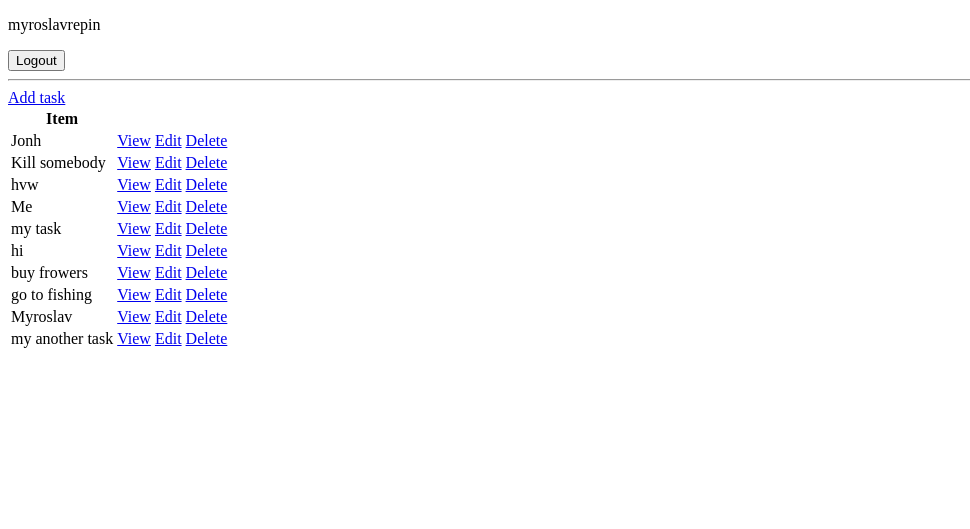
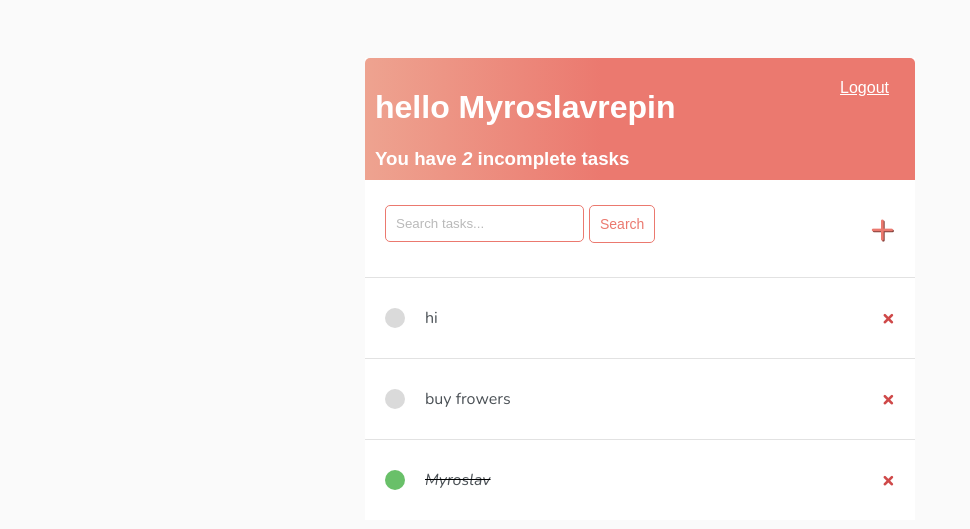
Before and after one commit to MyroslavRepin/To-Do-list, a Django app: page / in a window 1280 px wide. Shown: the top 529 px of the page, without its empty margins (0-970 px from the left). Run offline with Django 5.2, Linux system fonts and the light colour scheme; a user stored in the database is signed in; data comes from the database, SQL or seed files in the repository; both versions use the stored data as it was after the commit.

Commit message:
Initial commit

```diff
--- /dev/null
+++ b/base/templates/base/base.html
@@ -0,0 +1,255 @@
+<!DOCTYPE html>
+<html lang="en">
+<head>
+    <meta charset="UTF-8">
+    <meta name="viewport" content="width=device-width, initial-scale=1.0">
+    <link rel="preconnect" href="https://fonts.googleapis.com">
+    <link rel="preconnect" href="https://fonts.gstatic.com" crossorigin>
+    <link href="https://fonts.googleapis.com/css2?family=Nunito:ital,wght@0,200..1000;1,200..1000&display=swap" rel="stylesheet">
+    <title>To do</title>
+</head>
+<body>
+    <style>
+
+        body {
+            background-color: #fafafa;
+            font-family: 'Nunito', sans-serif;
+            padding-top: 50px;
+        }
+
+        .container {
+            max-width: 550px;
+            margin: auto;
+            background-color: #fff;
+        }
+
+        h1, h2, h3, h4, h5, h6 {
+            font-family: 'Raleway', sans-serif;
+        }
+
+        a, p, th, td {
+            color: #4b5156;
+        }
+
+        .header-bar {
+            display: flex;
+            justify-content: space-between;
+            color: #fff;
+            padding: 10px;
+            border-radius: 5px 5px 0 0;
+            background: linear-gradient(90deg, #EEA390 0%, #EB796F 43%, #EB796F 100%);
+        }
+
+        .header-bar a {
+            color: rgb(247, 247, 247);
+            text-decoration: none;
+        }
+
+        .card-bord {
+            margin: 20px;
+            padding: 20px;
+            background-color: #fff;
+            border-radius: 5px;
+
+        }
+
+        label {
+            display: block;
+            margin-top: 10px;
+        }
+
+        input[type=text],
+        input[type=password],
+        textarea {
+            border: 1px solid #EB796F;
+            border-radius: 5px;
+            padding: 10px;
+            width: calc(100% - 22px); /* Adjust width for padding */
+            margin-bottom: 10px; /* Add margin below input fields */
+        }
+
+        .button-form {
+            border: 1px solid #EB796F;
+            background-color: #FFF;
+            color: #EB796F;
+            padding: 10px;
+            font-size: 14px;
+            border-radius: 5px;
+            cursor: pointer;
+            text-decoration: none;
+            transition: background-color 0.3s, color 0.3s; /* Add transition effect */
+        }
+
+        .button-form:hover {
+            background-color: #EB796F;
+            color: #FFF;
+        }
+
+
+        body {
+            background-color: #fafafa;
+            font-family: 'Nunito', sans-serif;
+            padding-top: 50px;
+        }
+        .container {
+            max-width: 550px;
+            margin: auto;
+            background-color: #fff;
+        }
+        h1, h2, h3, h4, h5, h6 {
+            font-family: 'Raleway', sans-serif;
+        }
+        a, p, th, td {
+            color: #4b5156;
+        }
+        .header-bar {
+            display: flex;
+            justify-content: space-between;
+            color: #fff;
+            padding: 10px;
+            border-radius: 5px 5px 0 0;
+            background: linear-gradient(90deg, #EEA390 0%, #EB796F 43%, #EB796F 100%);
+            position: relative;
+
+        }
+        .header-bar a {
+            color: rgb(247, 247, 247);
+            text-decoration: none;
+        }
+        .task-wrapper {
+            display: flex;
+            align-items: center;
+            justify-content: space-between;
+            padding: 20px;
+            background-color: #fff;
+            border-top: 1px solid rgb(226, 226, 226);
+        }
+        .task-title {
+            display: flex;
+            align-items: center;
+        }
+        .task-title a {
+            text-decoration: none;
+            color: #4b5156;
+            margin-left: 10px;
+        }
+        .task-complete-icon,
+        .task-incomplete-icon {
+            height: 20px;
+            width: 20px;
+            border-radius: 50%;
+            margin-right: 10px;
+        }
+        .task-complete-icon {
+            background-color: rgb(105, 192, 105);
+        }
+        .task-incomplete-icon {
+            background-color: rgb(218, 218, 218);
+        }
+
+        .delete-link {
+            text-decoration: none;
+            font-weight: 900;
+            color: #cf4949;
+            font-size: 22px;
+            line-height: 0;
+            padding: 20px 0px;
+        }
+
+        #add-link {
+            color: #EB796F;
+            text-decoration: none;
+            font-size: 42px;
+            text-shadow: 1px 1px #81413b;
+        }
+
+        #search-add-wrapper {
+            display: flex;
+            justify-content: space-between;
+            align-items: center;
+            padding: 20px;
+        }
+
+        input[type=text],
+        input[type=password],
+        textarea {
+            border: 1px solid #EB796F;
+            border-radius: 5px;
+            padding: 10px;
+            width: 90%;
+            margin-right: 5px;
+        }
+
+        label {
+            padding-top: 10px !important;
+            display: block;
+        }
+
+        ::placeholder {
+            font-weight: 300;
+            opacity: 0.5;
+        }
+
+        .button {
+            border: 1px solid #EB796F;
+            background-color: #FFF;
+            color: #EB796F;
+            padding: 10px;
+            font-size: 14px;
+            border-radius: 5px;
+            cursor: pointer;
+            text-decoration: none;
+        }
+        .button-search{
+            border: 1px solid #EB796F;
+            background-color: #FFF;
+            color: #EB796F;
+            padding: 10px;
+            font-size: 14px;
+            border-radius: 5px;
+            cursor: pointer;
+            text-decoration: none;
+            height: 38px;
+        }
+        .button-form{
+            border: 1px solid #EB796F;
+            background-color: #FFF;
+            color: #EB796F;
+            padding: 10px;
+            font-size: 14px;
+            border-radius: 5px;
+            cursor: pointer;
+            text-decoration: none;
+        }
+        .button-form:hover{
+            transition: 0.3s;
+            background-color: #EB796F;
+            color: #FFF;
+        }
+
+        .card-body {
+            padding: 20px;
+        }
+        .btn-logout {
+            border: none;
+            background: none;
+            color: #ffffff !important; /* белый цвет текста с приоритетом */
+            font-family: 'Raleway', sans-serif;
+            font-size: inherit;
+            cursor: pointer;
+            text-decoration: underline;
+            position: absolute;
+            top: 20px;
+            right: 20px;
+        }
+
+
+
+
+    </style>
+    <div class="container">
+        {% block content %}
+        {% endblock content %}
+    </div>
+</body>
+</html>
--- a/base/templates/base/task_list.html
+++ b/base/templates/base/task_list.html
@@ -1,21 +1,28 @@
-<!DOCTYPE html>
-<html lang="en">
-<head>
-    <meta charset="UTF-8">
-    <meta name="viewport" content="width=device-width, initial-scale=1.0">
-    <title>Document</title>
-</head>
-<body>
+{% extends 'base/base.html' %}
+
+{% block content %}
+<div class="header-bar">
+    <div>
+        <h1>hello {{request.user| title }}</h1>
+        <h3 style="margin: 0;">You have <i>{{ count }}</i> incomplete task{{ count | pluralize:"s" }}</h3>
+
 
         {% if request.user.is_authenticated %}
-        <p>{{ request.user }}</p>
-        <button id="logout-button">Logout</button>
-        <form id="logout-form" method="post" action="{% url 'logout' %}" style="display: none;">
+        <form id="logout-form" method="post" action="{% url 'logout' %}" style="display: inline;">
             {% csrf_token %}
+            <button type="submit" style="border: none; background: none; color: #4b5156; font-family: 'Raleway', sans-serif; font-size: inherit; cursor: pointer; text-decoration: underline;" class="btn-logout">
+                Logout
+            </button>
         </form>
+
+
         {% else %}
         <a href="{% url 'login' %}">Log in</a>
         {% endif %}
+
+    </div>
+</div>
+
 
 <script>
 document.getElementById('logout-button').addEventListener('click', function() {
@@ -25,26 +32,52 @@
 
 
 
+<!--<a href="{% url 'task-create' %}">Add task</a>
+<form method="GET">
+<input type="text" name="search-area" value="{{ search_input }}" placeholder="Search tasks...">
+<input type="submit" value="Search">
+</form> -->
 
-    <hr>
+<div id="search-add-wrapper">
 
-    <a href="{% url 'task-create' %}">Add task</a>
-    <table>
-        <tr>
-            <th>Item</th>
-            <th></th>
-            <th></th>
-        </tr>
+    <form method="GET" style="margin-top: 0px; display: flex;">
+        <input type="text" name="search-area" value="{{ search_input }}" placeholder="Search tasks...">
+        <input class="button-search" type="submit" value="Search">
+    </form>
+    <a href="{% url 'task-create' %}" id="add-link">&#x2b;</a>
+</div>
+
+
+
+<div class="task-items-wrapper">
     {% for task in tasks %}
-        <tr>
-            <td>{{task.title}}</th>
-            <td><a href="{% url 'task' task.id %}">View</a></th>
-            <td><a href="{% url 'task-update' task.id %}">Edit</a></th>
-            <td><a href="{% url 'task-delete' task.id %}">Delete</a></th>
-        </td>
+        <div class="task-wrapper">
+            {% if task.complete %}
+                <div class="task-title">
+                    <div class="task-complete-icon"></div>
+                    <i><s><a href="{% url 'task-update' task.id %}">{{task}}</a></s></i>
+                </div>
+                <a href="{% url 'task-delete' task.id %}" class="delete-link">&#215;</a>
+
+            {% else %}
+                <div class="task-title">
+                    <div class="task-incomplete-icon"></div>
+                    <a href="{% url 'task-update' task.id %}">{{task}}</a>
+                </div>
+            <a href="{% url 'task-delete' task.id %}" class="delete-link">&#215;</a>
+
+            {% endif %}
+
+
+        </div>
     {% empty %}
     <h3>No items in list</h3>
     {% endfor %}
+
+</div>
+
 </table>
-</body>
-</html>
+
+
+
+{% endblock %}
--- a/base/urls.py
+++ b/base/urls.py
@@ -1,15 +1,15 @@
 from django.urls import path
-from .views import TackList
-from .views import TaskDetail, TaskCreate, TaskUpdate, DeleteView, CustomLoginView
+from .views import TaskList, TaskDetail, TaskCreate, TaskUpdate, TaskDelete, CustomLoginView, RegisterPage
 from django.contrib.auth.views import LogoutView
 
 urlpatterns = [
     path('login/', CustomLoginView.as_view(), name='login'),
     path('logout/', LogoutView.as_view(next_page='login'), name='logout'),
+    path('register/', RegisterPage.as_view(), name='register'),
 
-    path('', TackList.as_view(), name='tasks'),
+    path('', TaskList.as_view(), name='tasks'),
     path('task/<int:pk>/', TaskDetail.as_view(), name='task'),
     path('create-task/', TaskCreate.as_view(), name='task-create'),
     path('task-update/<int:pk>/', TaskUpdate.as_view(), name='task-update'),
-    path('task-delete/<int:pk>/', DeleteView.as_view(), name='task-delete'),
+    path('task-delete/<int:pk>/', TaskDelete.as_view(), name='task-delete'),
 ]
--- a/base/views.py
+++ b/base/views.py
@@ -1,15 +1,18 @@
-from django.shortcuts import render
+from django.http import HttpRequest, HttpResponse
+from django.shortcuts import render, redirect
 from django.views.generic.list import ListView
 from django.views.generic.detail import DetailView
+from django.views.generic.edit import FormView
 from django.views.generic.edit import CreateView, UpdateView, DeleteView
 
 from django.urls import reverse_lazy
 
 from django.contrib.auth.views import LoginView
+from django.contrib.auth.mixins import LoginRequiredMixin
+from django.contrib.auth.forms import UserCreationForm
+from django.contrib.auth import login
 
 from .models import Task
-
-
 
 class CustomLoginView(LoginView):
     template_name = 'base/login.html'
@@ -20,29 +23,68 @@ class CustomLoginView(LoginView):
         return reverse_lazy('tasks')
 
 
-class TackList(ListView):
+class RegisterPage(FormView):
+    template_name = 'base/register.html'
+    form_class = UserCreationForm
+    redirect_authenticated_user = True
+    success_url = reverse_lazy('tasks')
+
+    def form_valid(self, form):
+        user = form.save()
+        if user is not None:
+            login(self.request, user)
+        return super(RegisterPage, self).form_valid(form)
+
+    def get(self, *args, **kwargs):
+        if self.request.user.is_authenticated:
+            return redirect('tasks')
+        return super(RegisterPage, self).get(*args, **kwargs)
+
+
+
+class TaskList(LoginRequiredMixin, ListView):
     model = Task
     context_object_name = 'tasks'
+    template_name = 'base/task_list.html'
 
-class TaskDetail(DetailView):
+
+    def get_context_data(self, **kwargs):
+        context = super().get_context_data(**kwargs)
+        context['tasks'] = context['tasks'].filter(user=self.request.user)
+        context['count'] = context['tasks'].filter(complete=False).count()
+
+        search_input = self.request.GET.get('search-area') or ''
+        if search_input:
+            context['tasks'] = context['tasks'].filter(title__startswith=search_input)
+
+        context['search_area'] = search_input
+        return context
+
+class TaskDetail(LoginRequiredMixin, DetailView):
     model = Task
     context_object_name = 'task'
     template_name = 'base/task.html'
 
-
-class TaskCreate(CreateView):
+class TaskCreate(LoginRequiredMixin, CreateView):
     model = Task
-    fields = '__all__'
+    fields = ['title', 'description', 'complete']
     success_url = reverse_lazy('tasks')
 
+    def form_valid(self, form):
+        form.instance.user = self.request.user
+        return super().form_valid(form)
 
-class TaskUpdate(UpdateView):
+
+class TaskUpdate(LoginRequiredMixin, UpdateView):
     model = Task
-    fields = '__all__'
+    fields = ['title', 'description', 'complete']
     success_url = reverse_lazy('tasks')
 
+    def form_valid(self, form):
+        form.instance.user = self.request.user  # Привязываем задачу к текущему пользователю
+        return super().form_valid(form)
 
-class DeleteView(DeleteView):
+class TaskDelete(LoginRequiredMixin, DeleteView):  # Исправлено имя класса
     model = Task
     context_object_name = 'task'
     success_url = reverse_lazy('tasks')
```
Also changed, not shown: TODO_LIST/settings.py (+4 -14 lines), base/templates/base/login.html (+16 -12 lines), base/templates/base/register.html (added, +25 -0 lines), base/templates/base/task.html (+6 -11 lines), base/templates/base/task_confirm_delete.html (+14 -12 lines), base/templates/base/task_form.html (+17 -13 lines), db.sqlite3, 3 other files. Lines whose indentation alone changed are shown as unchanged.
